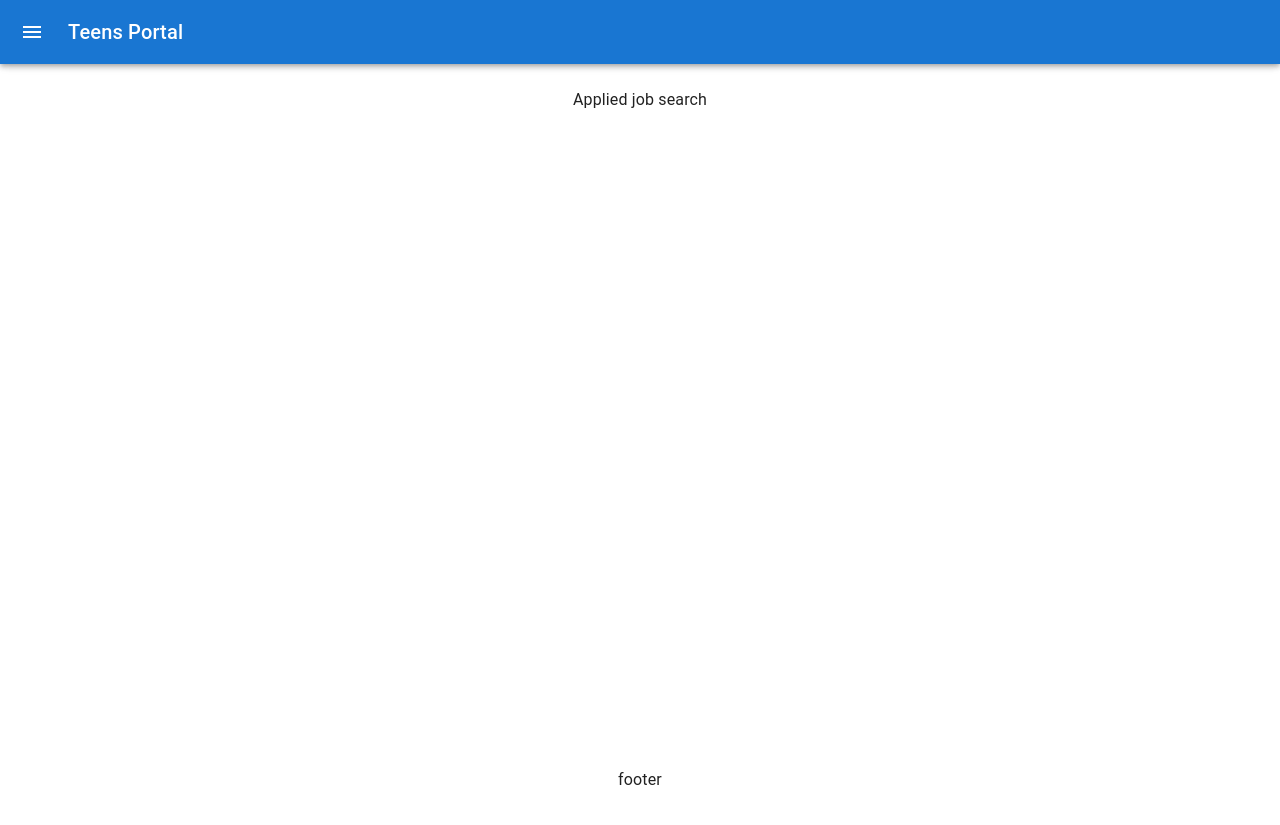
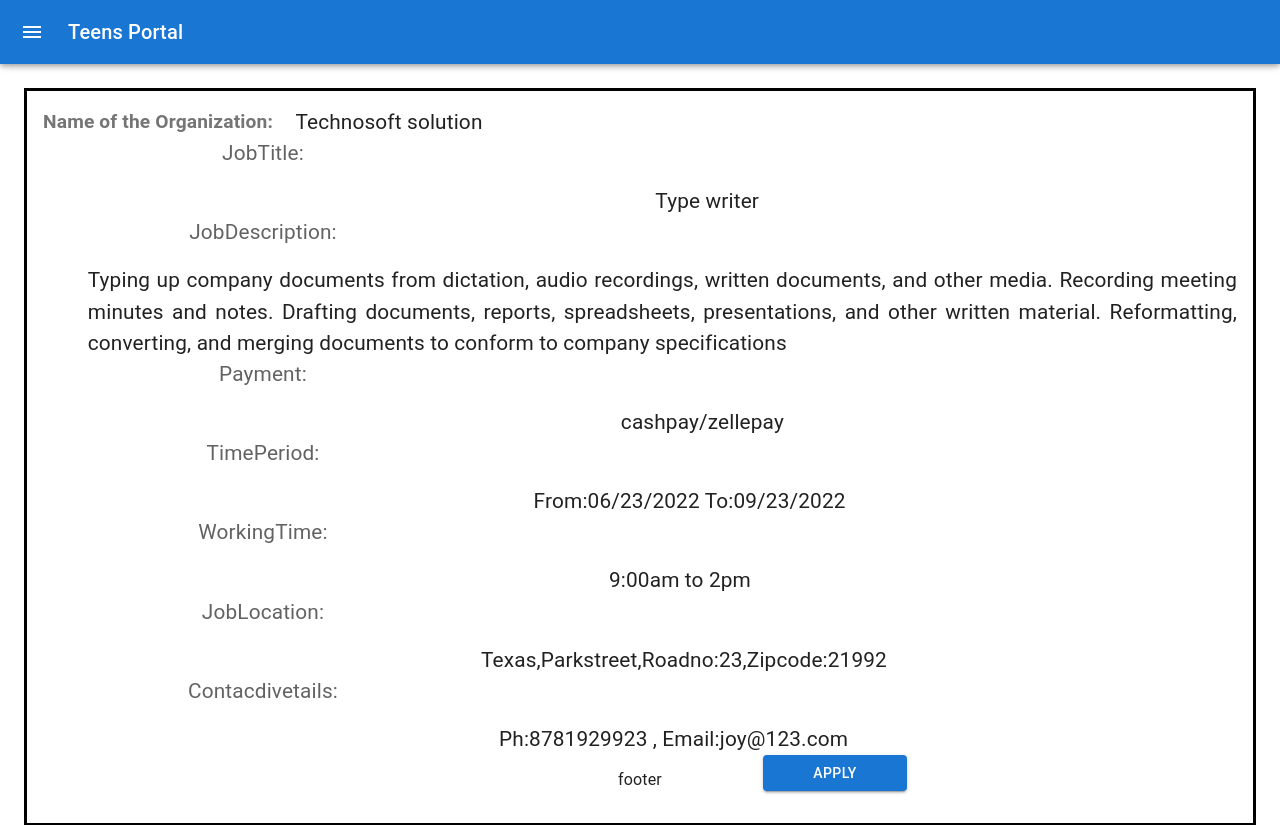
Before and after one commit to Intellisavvy/teens_portal_react_app, a React (Create React App) app: page /teen/jobs in a window 1280 px wide. Shown: the top 825 px of the page. Built offline with nearby package versions, Linux system fonts and the light colour scheme.

Commit message:
Add Applied Jobs Card onprocess

```diff
--- a/src/scenes/teen/appliedJobs/appliedJobs.tsx
+++ b/src/scenes/teen/appliedJobs/appliedJobs.tsx
@@ -1,3 +1,54 @@
+// export const AppliedJobs = () => {
+//     return <div>Applied job search</div>
+// }
+
+
+import { Box } from '@mui/system'
+import Data from './../../jobs/jobs.json'
+import Stack from '@mui/material/Stack';
+import Button from '@mui/material/Button';
+import './../jobCard.css';
+
 export const AppliedJobs = () => {
-    return <div>Applied job search</div>
+   return <div>
+      {
+         Data.map(hy => {
+            return (
+               <div key={hy.id}>
+                  <Box className="jobCardContainer">
+                     <div className='jobCardRow'>
+                        <div className='jobCardDataTitel'>Name of the Organization:</div> <div className='name'> {hy.OrgName}</div> <br />
+                     </div>
+                     <div>
+                        <div className='size'>JobTitle:</div><div className='title'>{hy.jobtitle}</div>
+                     </div>
+                     <div>
+                        <div className='size'>JobDescription:</div> <div className='jd'> {hy.jobdescription}</div>
+                     </div>
+                     <div >
+                        <div className='size'> Payment:</div>  <div className='payment'> {hy.payment}</div>
+                     </div>
+                     <div>
+                        <div className='size'>TimePeriod: </div>  <div className='date'>From:{hy.fromdate}  To:{hy.todate}</div>
+                     </div>
+                     <div>
+                        <div className='size'>WorkingTime: </div><div className='time'> {hy.workingtime}</div>
+                     </div>
+                     <div>
+                        <div className='size'>JobLocation: </div> <div className='location'>{hy.joblocation}</div>
+                     </div>
+                     <div>
+                        <div className='size'>Contacdivetails: </div > <div className='contact'>{hy.contactdetails}</div>
+                     </div>
+                     <div>
+                        <Stack spacing={2} sx={{ marginLeft: '46rem', width: "9rem", marginBottom: '2rem' }}>
+                           <Button variant="contained" >Apply</Button>
+                        </Stack>
+                     </div>
+
+                  </Box>
+               </div>
+            )
+         })}
+   </div>
 }
--- /dev/null
+++ b/src/scenes/teen/jobCard.css
@@ -0,0 +1,16 @@
+.jobCardContainer {
+    margin: auto;
+    border: 3px solid #000000;
+    padding-top: 1rem;
+}
+.jobCardRow {
+    display: flex;
+}
+.jobCardDataTitel {
+    margin-left: 1rem;
+
+    font-size: 1.2rem;
+    color: rgb(0, 0, 0,0.54);
+    font-weight: 600;
+    line-height: 29.05px;
+}
```
